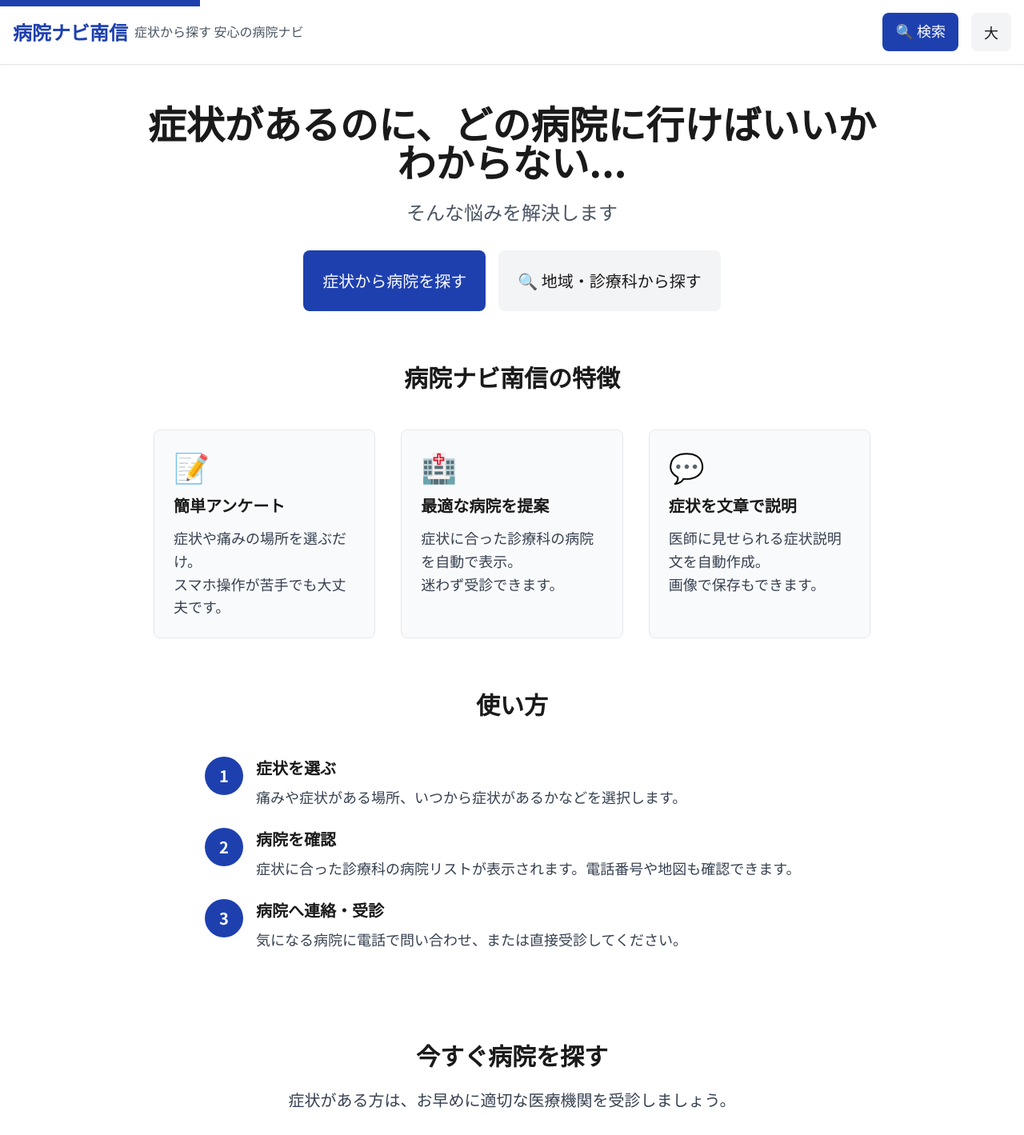
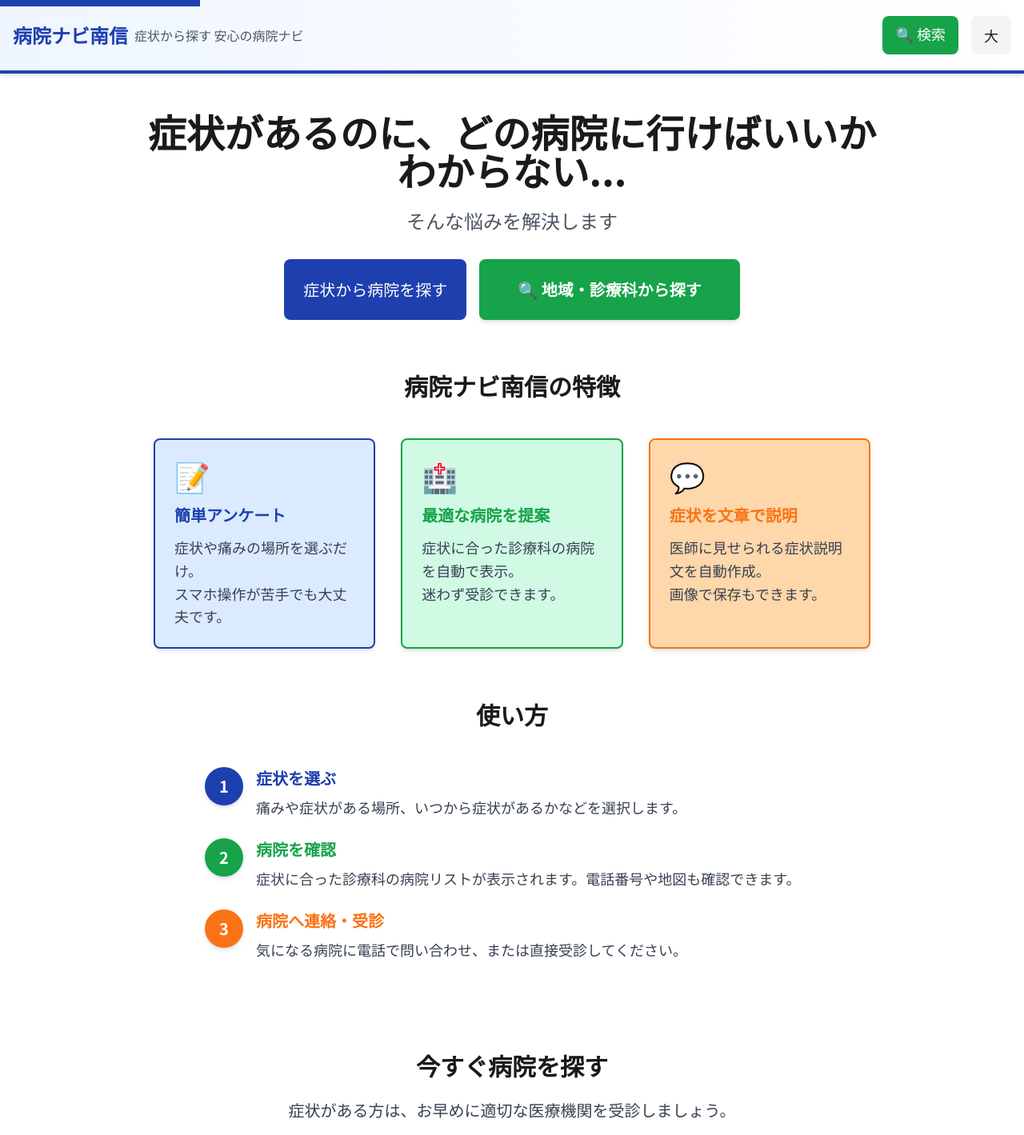
Before and after one commit to hohoemi-rabo/byouin-nabi, a Next.js app: page / in a window 1280 px wide. Shown: the top 1419 px of the page at 80% size. Built offline with nearby package versions, Linux system fonts and the light colour scheme.

Commit message:
💄レイアウト修正

```diff
--- a/src/app/globals.css
+++ b/src/app/globals.css
@@ -20,6 +20,14 @@
   --warning: #f59e0b;
   --error: #dc2626;
   --info: #0ea5e9;
+
+  /* 追加カラー（多彩な配色） */
+  --orange: #f97316;
+  --orange-light: #fed7aa;
+  --purple: #9333ea;
+  --purple-light: #e9d5ff;
+  --green-light: #d1fae5;
+  --blue-light: #dbeafe;
 
   /* グレースケール（高コントラスト） */
   --gray-50: #f9fafb;
--- a/src/app/page.tsx
+++ b/src/app/page.tsx
@@ -1,6 +1,5 @@
 import StartQuestionnaireButton from "@/components/Common/StartQuestionnaireButton";
 import Link from "next/link";
-import Button from "@/components/Common/Button";
 
 export default function Home() {
   return (
@@ -23,9 +22,9 @@ export default function Home() {
           </StartQuestionnaireButton>
 
           <Link href="/search" className="w-full md:w-auto">
-            <Button variant="secondary" className="text-xl px-12 py-6 w-full">
+            <button className="bg-success text-white px-12 py-6 rounded-lg font-bold text-xl hover:bg-success-dark transition-colors min-h-tap w-full shadow-md">
               🔍 地域・診療科から探す
-            </Button>
+            </button>
           </Link>
         </div>
       </section>
@@ -37,9 +36,9 @@ export default function Home() {
         </h2>
 
         <div className="grid md:grid-cols-3 gap-8">
-          <div className="bg-gray-50 p-6 rounded-lg border border-gray-200">
+          <div className="bg-blue-light p-6 rounded-lg border-2 border-primary shadow-md">
             <div className="text-4xl mb-4">📝</div>
-            <h3 className="text-xl font-bold mb-3">簡単アンケート</h3>
+            <h3 className="text-xl font-bold mb-3 text-primary">簡単アンケート</h3>
             <p className="text-gray-700">
               症状や痛みの場所を選ぶだけ。
               <br />
@@ -47,9 +46,9 @@ export default function Home() {
             </p>
           </div>
 
-          <div className="bg-gray-50 p-6 rounded-lg border border-gray-200">
+          <div className="bg-green-light p-6 rounded-lg border-2 border-success shadow-md">
             <div className="text-4xl mb-4">🏥</div>
-            <h3 className="text-xl font-bold mb-3">最適な病院を提案</h3>
+            <h3 className="text-xl font-bold mb-3 text-success">最適な病院を提案</h3>
             <p className="text-gray-700">
               症状に合った診療科の病院を自動で表示。
               <br />
@@ -57,9 +56,9 @@ export default function Home() {
             </p>
           </div>
 
-          <div className="bg-gray-50 p-6 rounded-lg border border-gray-200">
+          <div className="bg-orange-light p-6 rounded-lg border-2 border-orange shadow-md">
             <div className="text-4xl mb-4">💬</div>
-            <h3 className="text-xl font-bold mb-3">症状を文章で説明</h3>
+            <h3 className="text-xl font-bold mb-3 text-orange">症状を文章で説明</h3>
             <p className="text-gray-700">
               医師に見せられる症状説明文を自動作成。
               <br />
@@ -75,11 +74,11 @@ export default function Home() {
 
         <ol className="space-y-6">
           <li className="flex gap-4">
-            <span className="flex-shrink-0 w-12 h-12 bg-primary text-white rounded-full flex items-center justify-center text-xl font-bold">
+            <span className="flex-shrink-0 w-12 h-12 bg-primary text-white rounded-full flex items-center justify-center text-xl font-bold shadow-md">
               1
             </span>
             <div>
-              <h3 className="text-xl font-bold mb-2">症状を選ぶ</h3>
+              <h3 className="text-xl font-bold mb-2 text-primary">症状を選ぶ</h3>
               <p className="text-gray-700">
                 痛みや症状がある場所、いつから症状があるかなどを選択します。
               </p>
@@ -87,11 +86,11 @@ export default function Home() {
           </li>
 
           <li className="flex gap-4">
-            <span className="flex-shrink-0 w-12 h-12 bg-primary text-white rounded-full flex items-center justify-center text-xl font-bold">
+            <span className="flex-shrink-0 w-12 h-12 bg-success text-white rounded-full flex items-center justify-center text-xl font-bold shadow-md">
               2
             </span>
             <div>
-              <h3 className="text-xl font-bold mb-2">病院を確認</h3>
+              <h3 className="text-xl font-bold mb-2 text-success">病院を確認</h3>
               <p className="text-gray-700">
                 症状に合った診療科の病院リストが表示されます。電話番号や地図も確認できます。
               </p>
@@ -99,11 +98,11 @@ export default function Home() {
           </li>
 
           <li className="flex gap-4">
-            <span className="flex-shrink-0 w-12 h-12 bg-primary text-white rounded-full flex items-center justify-center text-xl font-bold">
+            <span className="flex-shrink-0 w-12 h-12 bg-orange text-white rounded-full flex items-center justify-center text-xl font-bold shadow-md">
               3
             </span>
             <div>
-              <h3 className="text-xl font-bold mb-2">病院へ連絡・受診</h3>
+              <h3 className="text-xl font-bold mb-2 text-orange">病院へ連絡・受診</h3>
               <p className="text-gray-700">
                 気になる病院に電話で問い合わせ、または直接受診してください。
               </p>
@@ -126,9 +125,9 @@ export default function Home() {
           </StartQuestionnaireButton>
 
           <Link href="/search" className="w-full md:w-auto">
-            <Button variant="secondary" className="text-xl px-12 py-6 w-full">
+            <button className="bg-success text-white px-12 py-6 rounded-lg font-bold text-xl hover:bg-success-dark transition-colors min-h-tap w-full shadow-md">
               🔍 地域・診療科から探す
-            </Button>
+            </button>
           </Link>
         </div>
       </section>
--- a/src/app/search/page.tsx
+++ b/src/app/search/page.tsx
@@ -227,9 +227,9 @@ function SearchContent() {
           </div>
         ) : searched ? (
           <div>
-            <div className="bg-blue-50 border-2 border-primary rounded-lg p-4 mb-6">
+            <div className="bg-purple-light border-l-8 border-purple rounded-lg p-4 mb-6 shadow-md">
               <h2 className="text-2xl font-bold text-gray-800">
-                検索結果: <span className="text-primary">{hospitals.length}件</span>
+                検索結果: <span className="text-purple">{hospitals.length}件</span>
               </h2>
             </div>
 
--- a/src/components/Common/Header.tsx
+++ b/src/components/Common/Header.tsx
@@ -3,17 +3,17 @@ import FontSizeToggle from './FontSizeToggle';
 
 export default function Header() {
   return (
-    <header className="bg-white border-b border-gray-200 sticky top-0 z-50 shadow-sm" role="banner">
-      <div className="container mx-auto px-4 py-4 flex items-center justify-between min-h-header">
+    <header className="bg-gradient-to-r from-blue-50 to-white border-b-4 border-primary sticky top-0 z-50 shadow-md" role="banner">
+      <div className="container mx-auto px-4 flex items-center justify-between" style={{ height: '88px' }}>
         <Link
           href="/"
           className="flex items-center gap-2 hover:opacity-80 transition-opacity"
           aria-label="病院ナビ南信 ホームページ"
         >
-          <div className="text-primary font-bold text-xl md:text-2xl">
+          <div className="text-primary font-bold text-xl md:text-2xl leading-none">
             病院ナビ南信
           </div>
-          <div className="text-gray-600 text-sm hidden md:block">
+          <div className="text-gray-600 text-sm hidden md:block leading-none">
             症状から探す 安心の病院ナビ
           </div>
         </Link>
@@ -21,7 +21,7 @@ export default function Header() {
         <nav className="flex items-center gap-4" role="navigation" aria-label="メインナビゲーション">
           <Link
             href="/search"
-            className="bg-primary text-white px-4 py-2 rounded-lg font-medium text-base hover:bg-primary/90 transition-colors min-h-tap"
+            className="bg-success text-white px-4 py-2 rounded-lg font-medium text-base hover:bg-success-dark transition-colors min-h-tap shadow-sm"
             aria-label="病院を検索"
           >
             🔍 検索
--- a/src/components/HospitalList/HospitalList.tsx
+++ b/src/components/HospitalList/HospitalList.tsx
@@ -95,9 +95,9 @@ export default function HospitalList({ departments }: HospitalListProps) {
 
   return (
     <div className="space-y-6">
-      <div className="bg-blue-50 border-2 border-primary rounded-lg p-4">
+      <div className="bg-purple-light border-l-8 border-purple rounded-lg p-4 shadow-md">
         <p className="text-lg text-gray-800 font-medium">
-          <strong className="text-primary text-xl">{hospitals.length}件</strong>の病院が見つかりました
+          <strong className="text-purple text-xl">{hospitals.length}件</strong>の病院が見つかりました
         </p>
       </div>
 
--- a/src/components/SymptomResult/AIDiagnosisButton.tsx
+++ b/src/components/SymptomResult/AIDiagnosisButton.tsx
@@ -66,8 +66,8 @@ export default function AIDiagnosisButton({ questionnaireData }: AIDiagnosisButt
 
   return (
     <div className="mt-8 border-t pt-8">
-      <div className="bg-yellow-50 border-2 border-yellow-300 rounded-lg p-6">
-        <h3 className="text-2xl font-bold text-yellow-800 mb-4 flex items-center gap-2">
+      <div className="bg-orange-light border-l-8 border-orange rounded-lg p-6 shadow-md">
+        <h3 className="text-2xl font-bold text-orange mb-4 flex items-center gap-2">
           🧪 AI診断（実験的機能）
         </h3>
 
@@ -110,7 +110,7 @@ export default function AIDiagnosisButton({ questionnaireData }: AIDiagnosisButt
           <button
             onClick={handleAnalyze}
             disabled={!agreed || isLoading}
-            className="bg-yellow-600 text-white px-6 py-3 rounded-lg font-bold text-lg hover:bg-yellow-700 disabled:opacity-50 disabled:cursor-not-allowed transition-colors min-h-tap w-full md:w-auto"
+            className="bg-orange text-white px-6 py-3 rounded-lg font-bold text-lg hover:bg-orange/90 disabled:opacity-50 disabled:cursor-not-allowed transition-colors min-h-tap w-full md:w-auto shadow-md"
           >
             {isLoading ? (
               <span className="flex items-center justify-center gap-2">
--- a/src/components/SymptomResult/SymptomDescription.tsx
+++ b/src/components/SymptomResult/SymptomDescription.tsx
@@ -24,8 +24,8 @@ export default function SymptomDescription({ description }: SymptomDescriptionPr
   return (
     <div className="space-y-6">
       {/* 症状説明文（画像保存対象） */}
-      <div id="symptom-description" className="bg-white border-2 border-gray-300 rounded-lg p-8 shadow-sm">
-        <h2 className="text-2xl font-bold mb-4 text-primary">
+      <div id="symptom-description" className="bg-green-light border-l-8 border-success rounded-lg p-8 shadow-md">
+        <h2 className="text-2xl font-bold mb-4 text-success">
           症状のまとめ
         </h2>
         <pre className="whitespace-pre-wrap font-sans text-lg leading-relaxed text-foreground">
--- a/tailwind.config.ts
+++ b/tailwind.config.ts
@@ -23,6 +23,16 @@ const config: Config = {
         warning: "var(--warning)",
         error: "var(--error)",
         info: "var(--info)",
+        orange: {
+          DEFAULT: "var(--orange)",
+          light: "var(--orange-light)",
+        },
+        purple: {
+          DEFAULT: "var(--purple)",
+          light: "var(--purple-light)",
+        },
+        'green-light': "var(--green-light)",
+        'blue-light': "var(--blue-light)",
         gray: {
           50: "var(--gray-50)",
           100: "var(--gray-100)",
```
Also changed, not shown: src/components/SymptomResult/ImageSaveButton.tsx (+3 -4 lines).
